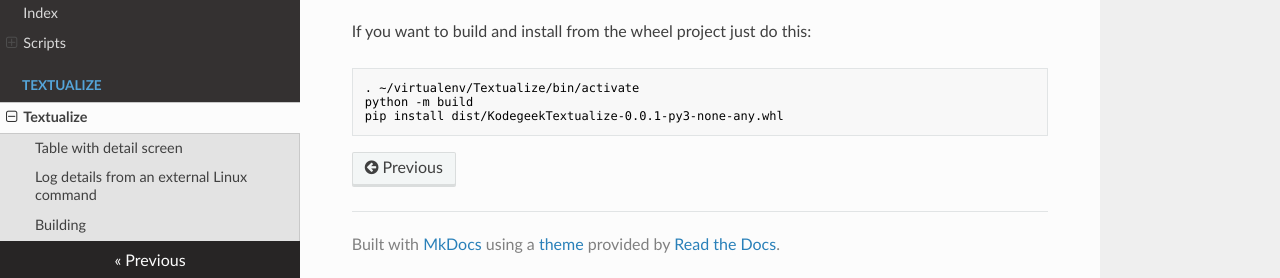
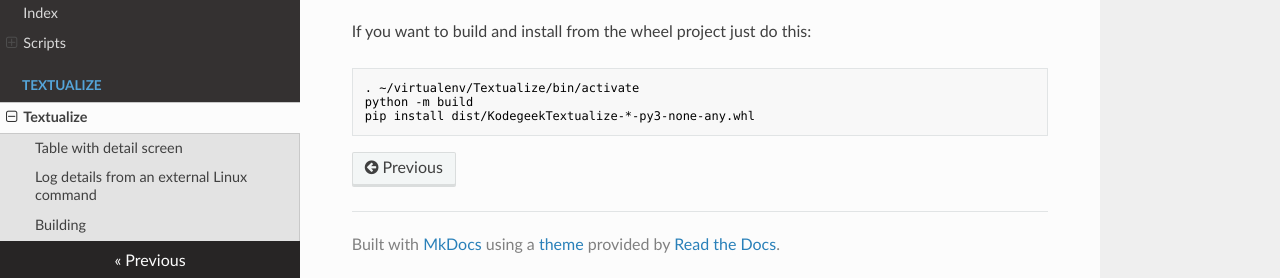
Before and after one commit to josevnz/tutorials, an MkDocs documentation site: the page built from docs/Textualize/README.md, in a window 1280 px wide and 1323 px high. Shown: the part 1042-1320 px from the top of the window. Built offline with MkDocs 1.6.1, drawn with Linux system fonts in a browser that asks for light colours; nearby versions of some CDN libraries.

````diff
--- a/docs/Textualize/README.md
+++ b/docs/Textualize/README.md
@@ -50,5 +50,5 @@
 ```shell
 . ~/virtualenv/Textualize/bin/activate
 python -m build
-pip install dist/KodegeekTextualize-0.0.1-py3-none-any.whl
+pip install dist/KodegeekTextualize-*-py3-none-any.whl
 ```
````
